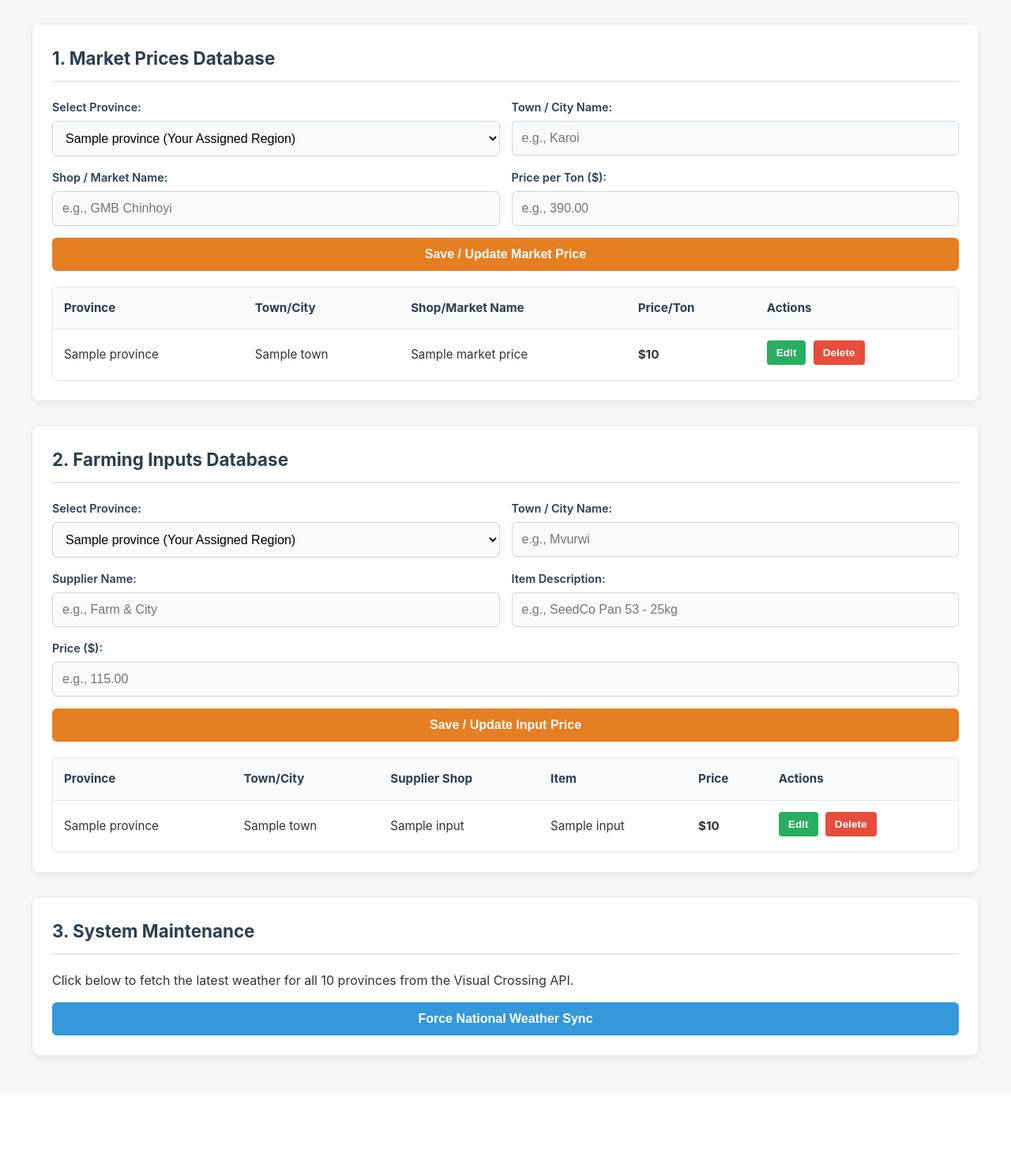
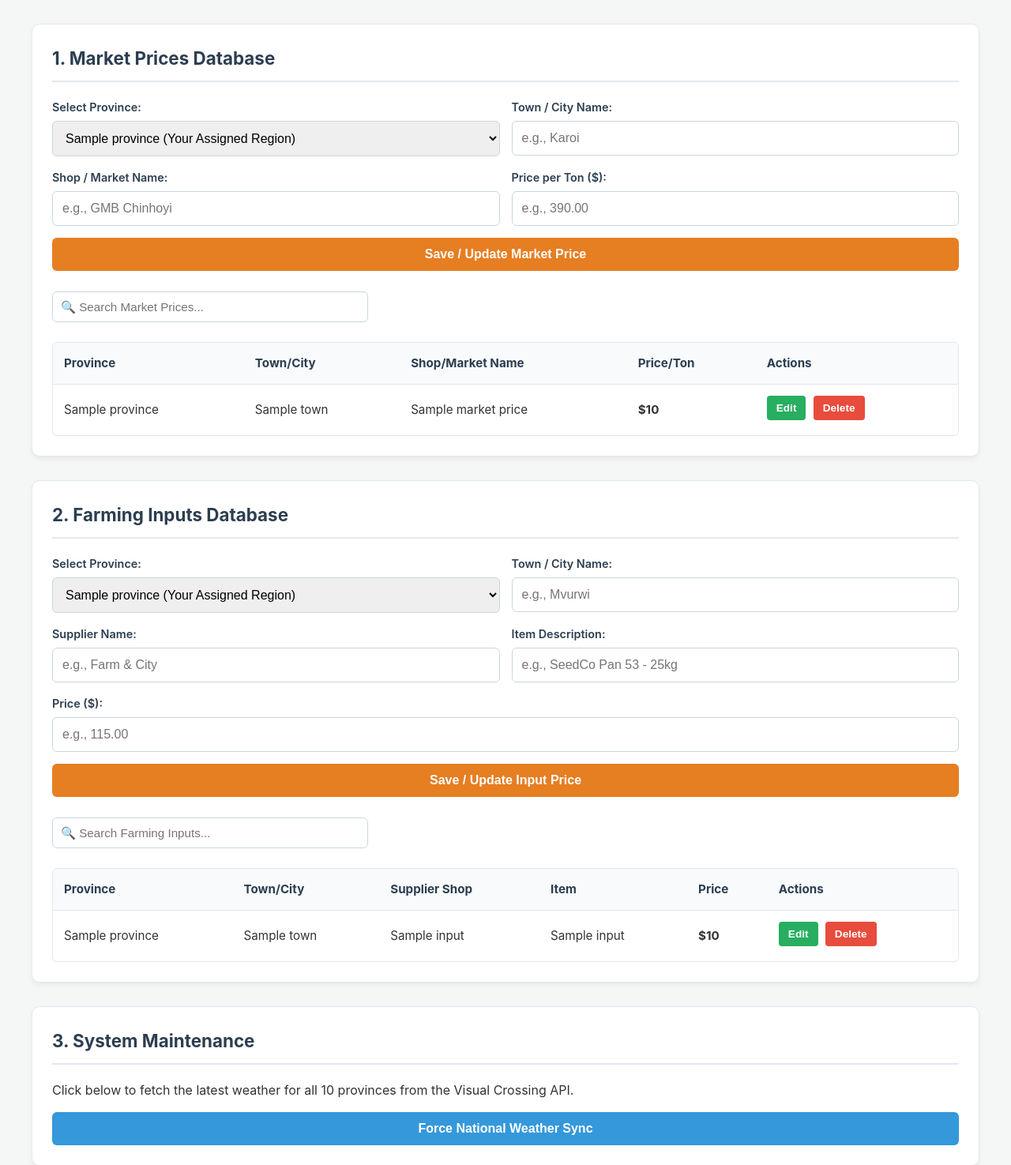
Before and after one commit to simari00/maize-connect, a Flask app: page /dashboard in a window 1280 px wide. Shown: the part 111-1586 px from the top of the page at 79% size. Before the commit the page ends 1455 px from the top, so only its background shows below. Run offline with Flask 3, Linux system fonts and the light colour scheme; a user stored in the database is signed in; tables that the repository leaves empty hold one stand-in row (values such as "Sample post"); a database or web service that is not in the repository returns one stand-in record (values such as "Sample title"); some libraries are stand-ins or nearby versions.

Commit message:
Final Deploy: Implemented smart view dashboard, registered farmers database, and strict formatting

```diff
--- a/templates/dashboard.html
+++ b/templates/dashboard.html
@@ -35,169 +35,100 @@
         /* ==========================================
            LAYOUT & CARDS
            ========================================== */
-        .container {
-            max-width: 1200px;
-            margin: 0 auto;
-        }
+        .container { max-width: 1200px; margin: 0 auto; }
 
         .header {
-            display: flex;
-            justify-content: space-between;
-            align-items: center;
-            flex-wrap: wrap;
-            gap: 15px;
-            margin-bottom: 30px;
-            padding-bottom: 15px;
-            border-bottom: 2px solid var(--border);
+            display: flex; justify-content: space-between; align-items: center; flex-wrap: wrap; gap: 15px;
+            margin-bottom: 30px; padding-bottom: 15px; border-bottom: 2px solid var(--border);
         }
 
         .header h1 { font-size: 1.8rem; color: var(--primary); }
         .header p { color: var(--text-muted); font-size: 0.9rem; width: 100%; margin-top: -10px; }
 
-        .header-buttons {
-            display: flex;
-            gap: 10px;
-            align-items: center;
-        }
+        .header-buttons { display: flex; gap: 10px; align-items: center; }
 
         .card {
-            background: var(--card-bg);
-            border-radius: 10px;
-            box-shadow: 0 4px 6px rgba(0, 0, 0, 0.05);
-            padding: 25px;
-            margin-bottom: 30px;
-            border: 1px solid var(--border);
+            background: var(--card-bg); border-radius: 10px; box-shadow: 0 4px 6px rgba(0, 0, 0, 0.05);
+            padding: 25px; margin-bottom: 30px; border: 1px solid var(--border);
         }
 
         .card-header { margin-bottom: 20px; color: var(--primary); font-size: 1.4rem; border-bottom: 2px solid var(--border); padding-bottom: 10px; }
 
         .alert {
-            background-color: #d4edda;
-            color: #155724;
-            padding: 15px;
-            border-radius: 6px;
-            margin-bottom: 25px;
-            font-weight: 600;
-            border-left: 5px solid var(--success);
+            background-color: #d4edda; color: #155724; padding: 15px; border-radius: 6px;
+            margin-bottom: 25px; font-weight: 600; border-left: 5px solid var(--success);
         }
 
         /* ==========================================
-           RESPONSIVE FORMS (CSS GRID)
+           RESPONSIVE FORMS
            ========================================== */
-        .form-grid {
-            display: grid;
-            grid-template-columns: 1fr;
-            gap: 15px;
+        .form-grid { display: grid; grid-template-columns: 1fr; gap: 15px; }
+        @media (min-width: 768px) { .form-grid { grid-template-columns: 1fr 1fr; } .full-width { grid-column: span 2; } }
+
+        .input-group { display: flex; flex-direction: column; }
+        label { font-weight: 600; margin-bottom: 6px; font-size: 0.9rem; color: var(--primary); }
+        input, select { padding: 12px; border: 1px solid #cbd5e1; border-radius: 6px; font-size: 1rem; width: 100%; }
+        input:focus, select:focus { outline: none; border-color: var(--secondary); background-color: #fff; }
+        input:disabled, select:disabled { background-color: #e2e8f0; cursor: not-allowed; color: #7f8c8d; }
+
+        .password-wrapper { position: relative; display: flex; align-items: center; }
+        .password-wrapper input { padding-right: 40px; }
+        .toggle-password {
+            position: absolute; right: 10px; background: none; border: none; cursor: pointer;
+            font-size: 1.2rem; padding: 0; color: var(--text-muted);
         }
 
-        @media (min-width: 768px) {
-            .form-grid { grid-template-columns: 1fr 1fr; }
-            .full-width { grid-column: span 2; }
-        }
-
-        .input-group { display: flex; flex-direction: column; }
-
-        label { font-weight: 600; margin-bottom: 6px; font-size: 0.9rem; color: var(--primary); }
-
-        input, select {
-            padding: 12px;
-            border: 1px solid #cbd5e1;
-            border-radius: 6px;
-            font-size: 1rem;
-            transition: border-color 0.3s;
-            background-color: #f8fafc;
-            width: 100%;
-        }
-
-        input:focus, select:focus {
-            outline: none;
-            border-color: var(--secondary);
-            background-color: #fff;
-        }
-
-        input:disabled, select:disabled { background-color: #e2e8f0; cursor: not-allowed; color: #7f8c8d; }
-
-        /* Password Visibility Toggle Styles */
-        .password-wrapper {
-            position: relative;
-            display: flex;
-            align-items: center;
-        }
-
-        .password-wrapper input {
-            padding-right: 40px; /* Make room for the eye icon */
-        }
-
-        .toggle-password {
-            position: absolute;
-            right: 10px;
-            background: none;
-            border: none;
-            cursor: pointer;
-            font-size: 1.2rem;
-            padding: 0;
-            margin: 0;
-            width: auto;
-            color: var(--text-muted);
-            display: flex;
-            align-items: center;
-            justify-content: center;
-        }
-
-        .toggle-password:hover { background: none; opacity: 0.7; }
-
         /* ==========================================
-           BUTTONS
+           BUTTONS & SEARCH
            ========================================== */
-        button {
-            padding: 12px 20px;
-            border-radius: 6px;
-            border: none;
-            font-weight: bold;
-            font-size: 1rem;
-            cursor: pointer;
-            transition: all 0.2s ease-in-out;
-        }
-
+        button { padding: 12px 20px; border-radius: 6px; border: none; font-weight: bold; font-size: 1rem; cursor: pointer; transition: all 0.2s ease-in-out; }
         .btn-main { background-color: var(--secondary); color: white; width: 100%; margin-top: 15px; }
         .btn-main:hover { background-color: var(--secondary-hover); }
-
         .btn-blue { background-color: #3498db; color: white; width: 100%; }
-        .btn-blue:hover { background-color: #2980b9; }
-
         .btn-logout { background-color: #95a5a6; color: white; }
-        .btn-logout:hover { background-color: #7f8c8d; }
-
         .btn-settings { background-color: var(--primary); color: white; }
-        .btn-settings:hover { background-color: #1a252f; }
 
         .action-btn { padding: 8px 12px; font-size: 0.85rem; border-radius: 4px; margin-right: 5px; margin-bottom: 5px; color: white; }
         .edit-btn { background-color: var(--success); }
-        .edit-btn:hover { background-color: #219150; }
         .delete-btn { background-color: var(--danger); }
-        .delete-btn:hover { background-color: #c0392b; }
         .approve-btn { background-color: var(--success); }
 
+        .search-input {
+            padding: 10px; border: 1px solid #cbd5e1; border-radius: 6px; width: 100%;
+            max-width: 400px; margin-bottom: 15px; font-size: 0.95rem;
+        }
+
+        /* NEW UPGRADE: Main Boss Expandable Button */
+        .toggle-btn {
+            background-color: #27ae60; color: white; padding: 15px; border-radius: 6px; cursor: pointer;
+            font-weight: bold; width: 100%; text-align: left; margin-top: 20px; display: flex; justify-content: space-between; align-items: center; font-size: 1.1rem;
+        }
+        .toggle-btn:hover { background-color: #219150; }
+
         /* ==========================================
-           RESPONSIVE TABLES (SWIPEABLE)
+           SMART VIEW TABLES (FIXED HEIGHT + SCROLL)
            ========================================== */
-        .table-responsive {
+        .table-container {
             width: 100%;
-            overflow-x: auto;
-            -webkit-overflow-scrolling: touch;
+            max-height: 350px; /* Forces scroll for 10000+ records */
+            overflow-y: auto;
             border-radius: 6px;
             border: 1px solid var(--border);
-            margin-top: 20px;
+            margin-top: 10px;
             background: white;
+            position: relative;
         }
 
         table { width: 100%; border-collapse: collapse; min-width: 700px; }
+        th, td { padding: 14px; text-align: left; border-bottom: 1px solid var(--border); font-size: 0.95rem; }
 
-        th, td { padding: 14px; text-align: left; border-bottom: 1px solid var(--border); font-size: 0.95rem; }
-        th { background-color: #f8fafc; color: var(--primary); font-weight: 700; white-space: nowrap; }
+        /* Sticky Headers so they stay visible when scrolling */
+        th {
+            position: sticky; top: 0; background-color: #f8fafc; color: var(--primary);
+            font-weight: 700; white-space: nowrap; z-index: 10; box-shadow: 0 2px 2px -1px rgba(0,0,0,0.1);
+        }
         tr:last-child td { border-bottom: none; }
         tr:hover { background-color: #f1f5f9; }
-
         .actions-cell { white-space: nowrap; }
     </style>
 </head>
@@ -283,17 +214,14 @@
                             <input type="hidden" name="province" value="{{ current_user.province }}">
                         {% endif %}
                     </div>
-
                     <div class="input-group">
                         <label>Town / City Name:</label>
                         <input type="text" name="town" id="market_town" placeholder="e.g., Karoi" required>
                     </div>
-
                     <div class="input-group">
                         <label>Shop / Market Name:</label>
                         <input type="text" name="market_name" id="market_name" placeholder="e.g., GMB Chinhoyi" required>
                     </div>
-
                     <div class="input-group">
                         <label>Price per Ton ($):</label>
                         <input type="text" name="price" id="market_price" placeholder="e.g., 390.00" required>
@@ -302,8 +230,10 @@
                 <button type="submit" class="btn-main full-width">Save / Update Market Price</button>
             </form>
 
-            <div class="table-responsive">
-                <table>
+            <br>
+            <input type="text" id="searchMarket" class="search-input" placeholder="🔍 Search Market Prices..." onkeyup="filterTable('searchMarket', 'tableMarket')">
+            <div class="table-container">
+                <table id="tableMarket">
                     <thead>
                         <tr>
                             <th>Province</th>
@@ -358,22 +288,18 @@
                             <input type="hidden" name="province" value="{{ current_user.province }}">
                         {% endif %}
                     </div>
-
                     <div class="input-group">
                         <label>Town / City Name:</label>
                         <input type="text" name="town" id="input_town" placeholder="e.g., Mvurwi" required>
                     </div>
-
                     <div class="input-group">
                         <label>Supplier Name:</label>
                         <input type="text" name="supplier" id="input_supplier" placeholder="e.g., Farm & City" required>
                     </div>
-
                     <div class="input-group">
                         <label>Item Description:</label>
                         <input type="text" name="item" id="input_item" placeholder="e.g., SeedCo Pan 53 - 25kg" required>
                     </div>
-
                     <div class="input-group full-width">
                         <label>Price ($):</label>
                         <input type="text" name="price" id="input_price" placeholder="e.g., 115.00" required>
@@ -382,8 +308,10 @@
                 <button type="submit" class="btn-main full-width">Save / Update Input Price</button>
             </form>
 
-            <div class="table-responsive">
-                <table>
+            <br>
+            <input type="text" id="searchInput" class="search-input" placeholder="🔍 Search Farming Inputs..." onkeyup="filterTable('searchInput', 'tableInput')">
+            <div class="table-container">
+                <table id="tableInput">
                     <thead>
                         <tr>
                             <th>Province</th>
@@ -429,7 +357,7 @@
 
             <div style="margin-bottom: 30px;">
                 <h3 style="color: var(--warning); margin-bottom: 10px;">Pending Agent Requests</h3>
-                <div class="table-responsive">
+                <div class="table-container" style="max-height: 200px;">
                     <table>
                         <thead>
                             <tr>
@@ -460,11 +388,13 @@
                 </div>
             </div>
 
-            <div style="margin-bottom: 30px;">
+            <div style="margin-bottom: 10px;">
                 <h3 style="color: var(--danger); margin-bottom: 5px;">Active Regional Agents</h3>
                 <p style="font-size: 0.9rem; color: var(--text-muted); margin-bottom: 15px;">Maximum 10 Agents allowed. Currently active: {{ agents|length }}/10.</p>
-                <div class="table-responsive">
-                    <table>
+
+                <input type="text" id="searchAgent" class="search-input" placeholder="🔍 Search Agents..." onkeyup="filterTable('searchAgent', 'tableAgent')">
+                <div class="table-container" style="max-height: 250px;">
+                    <table id="tableAgent">
                         <thead>
                             <tr>
                                 <th>Agent ID</th>
@@ -491,11 +421,16 @@
                 </div>
             </div>
 
-            <div>
-                <h3 style="color: #27ae60; margin-bottom: 5px;">Registered USSD Farmers Database</h3>
-                <p style="font-size: 0.9rem; color: var(--text-muted); margin-bottom: 15px;">Total active farmers registered via *384*30858#: {{ registered_farmers|length }}</p>
-                <div class="table-responsive">
-                    <table>
+            <button class="toggle-btn" onclick="toggleSection('farmersDatabase')" type="button">
+                👥 View Registered USSD Farmers Database (Total: {{ registered_farmers|length }}) <span>▼</span>
+            </button>
+
+            <div id="farmersDatabase" style="display: none; margin-top: 15px;">
+                <p style="font-size: 0.9rem; color: var(--text-muted); margin-bottom: 10px;">Showing all farmers successfully registered via the *384*30858# USSD gateway.</p>
+                <input type="text" id="searchFarmer" class="search-input" placeholder="🔍 Search Farmers by Phone, Name, or Region..." onkeyup="filterTable('searchFarmer', 'tableFarmer')">
+
+                <div class="table-container">
+                    <table id="tableFarmer">
                         <thead>
                             <tr>
                                 <th>Phone Number</th>
@@ -525,23 +460,50 @@
     </div>
 
     <script>
+        // Filters table rows dynamically based on search input
+        function filterTable(inputId, tableId) {
+            let input = document.getElementById(inputId);
+            let filter = input.value.toLowerCase();
+            let table = document.getElementById(tableId);
+            let tr = table.getElementsByTagName("tr");
+
+            for (let i = 1; i < tr.length; i++) { // Skip the header row
+                let td = tr[i].getElementsByTagName("td");
+                let rowContainsFilter = false;
+                for (let j = 0; j < td.length; j++) {
+                    if (td[j]) {
+                        if (td[j].innerHTML.toLowerCase().indexOf(filter) > -1) {
+                            rowContainsFilter = true;
+                            break;
+                        }
+                    }
+                }
+                tr[i].style.display = rowContainsFilter ? "" : "none";
+            }
+        }
+
+        // Toggles visibility of Main Boss sections
+        function toggleSection(sectionId) {
+            const section = document.getElementById(sectionId);
+            if (section.style.display === "none") {
+                section.style.display = "block";
+            } else {
+                section.style.display = "none";
+            }
+        }
+
         function toggleSettings() {
-            const card = document.getElementById('settingsCard');
-            if (card.style.display === 'none') {
-                card.style.display = 'block';
-            } else {
-                card.style.display = 'none';
-            }
+            toggleSection('settingsCard');
         }
 
         function togglePasswordVisibility(inputId, buttonElement) {
             const input = document.getElementById(inputId);
             if (input.type === 'password') {
                 input.type = 'text';
-                buttonElement.textContent = '🙈'; // Hide icon
+                buttonElement.textContent = '🙈';
             } else {
                 input.type = 'password';
-                buttonElement.textContent = '👁️'; // Show icon
+                buttonElement.textContent = '👁️';
             }
         }
 
```
